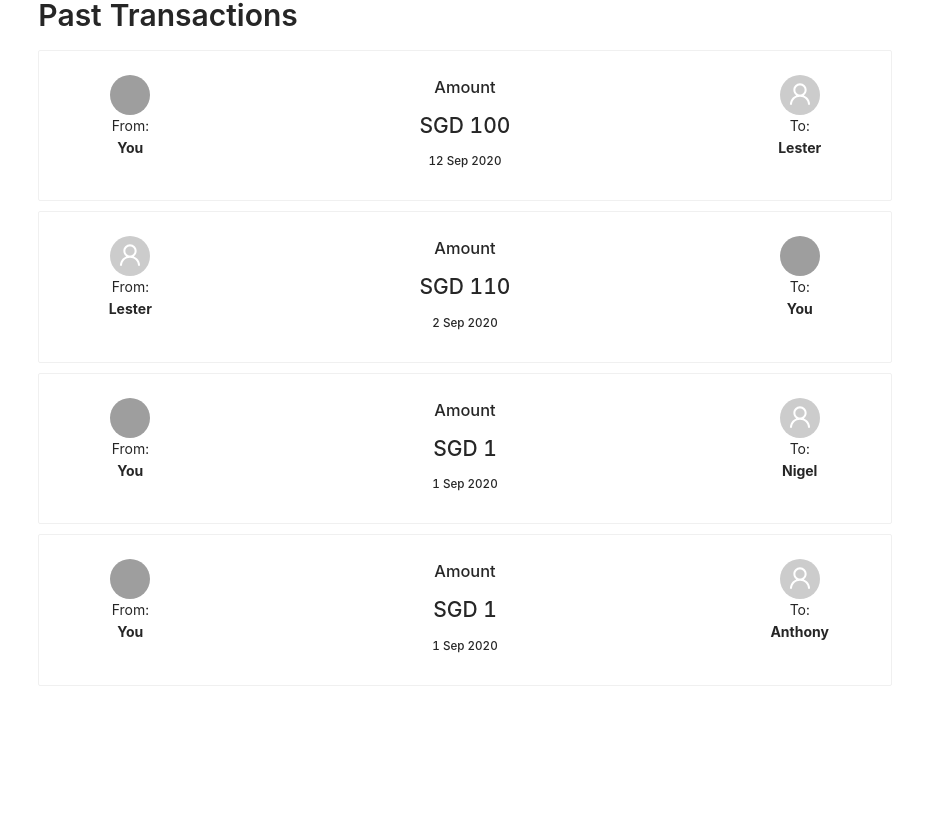
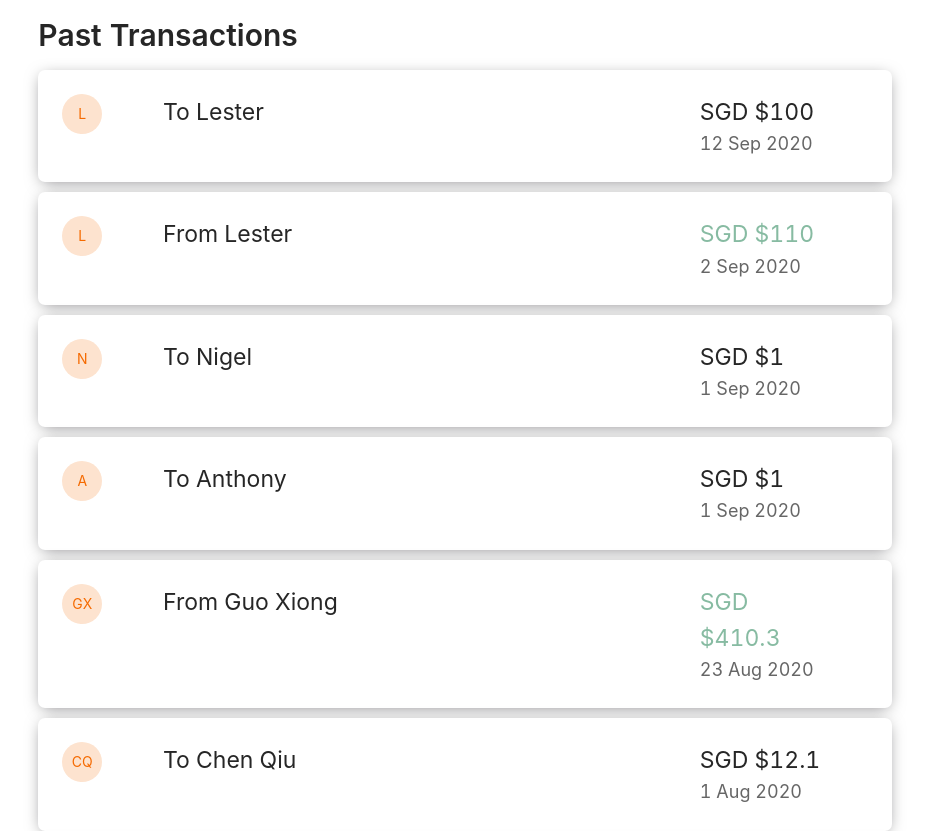
Before and after one commit to ticklepoke/citi-team-18, a React (Create React App) app in the folder client/: page /transaction in a window 1280 px wide. Shown: the part 497-1328 px from the top of the page, without its empty margins (175-1104 px from the left). Before the commit the page ends 1183 px from the top, so only its background shows below. Built offline with nearby package versions, Linux system fonts and the light colour scheme; grey boxes are pictures that could not be loaded.

Commit message:
add more data and change card

```diff
--- a/client/src/components/ButtonWithModal.js
+++ b/client/src/components/ButtonWithModal.js
@@ -7,6 +7,7 @@ import {
   Typography,
   Cascader,
   message,
+  Row,
 } from "antd";
 
 import {
@@ -146,7 +147,7 @@ const NewTransactionButton = (props) => {
     });
   };
   return (
-    <Fragment>
+    <Row style={{ marginTop: 20 }}>
       <Button
         type="primary"
         style={{
@@ -186,7 +187,7 @@ const NewTransactionButton = (props) => {
           setVisible(false);
         }}
       />
-    </Fragment>
+    </Row>
   );
 };
 export default NewTransactionButton;
--- a/client/src/components/PastTransactions.js
+++ b/client/src/components/PastTransactions.js
@@ -4,22 +4,67 @@ import { UserOutlined } from "@ant-design/icons";
 import Avatar from "antd/lib/avatar/avatar";
 import { pastTransactions } from "../data";
 import "./PastTransactions.css";
-const { Title } = Typography;
+const { Title, Text } = Typography;
 
+// {
+//   from: "Lester",
+//   to: "You",
+//   amount: 110,
+//   date: "2 Sep 2020",
+// },
+
+const avatarMap = {
+  Lester: () => (
+    <Avatar
+      size="large"
+      style={{ color: "#f56a00", backgroundColor: "#fde3cf" }}
+    >
+      L
+    </Avatar>
+  ),
+  Anthony: () => (
+    <Avatar
+      size="large"
+      style={{ color: "#f56a00", backgroundColor: "#fde3cf" }}
+    >
+      A
+    </Avatar>
+  ),
+  "Guo Xiong": () => (
+    <Avatar
+      size="large"
+      style={{ color: "#f56a00", backgroundColor: "#fde3cf" }}
+    >
+      GX
+    </Avatar>
+  ),
+  "Chen Qiu": () => (
+    <Avatar
+      size="large"
+      style={{ color: "#f56a00", backgroundColor: "#fde3cf" }}
+    >
+      CQ
+    </Avatar>
+  ),
+  You: () => (
+    <Avatar
+      size="large"
+      style={{ color: "#f56a00", backgroundColor: "#fde3cf" }}
+    >
+      Y
+    </Avatar>
+  ),
+  Nigel: () => (
+    <Avatar
+      size="large"
+      style={{ color: "#f56a00", backgroundColor: "#fde3cf" }}
+    >
+      N
+    </Avatar>
+  ),
+};
 export default function PastTransactions(props) {
   const { transactions } = props;
-  const renderAvatar = (You) => {
-    if (You == "You") {
-      return (
-        <Avatar
-          size="large"
-          src="https://zos.alipayobjects.com/rmsportal/ODTLcjxAfvqbxHnVXCYX.png"
-        />
-      );
-    } else {
-      return <Avatar icon={<UserOutlined />} size="large" />;
-    }
-  };
 
   useEffect(() => {
     console.log(props);
@@ -27,33 +72,67 @@ export default function PastTransactions(props) {
 
   const renderCards = () => {
     const cards = transactions.map((item) => {
+      if (item.from === "You") {
         return (
-        <Card className="transaction-card">
-          <Row className="transaction-row" align="top" justify="center">
-            <Col span={4} className="col-center">
-              {renderAvatar(item.from)}
-              <span className="text-center">From: </span>
-              <h4 className="text-center text-bold">{item.from}</h4>
+          <Card
+            style={{
+              borderWidth: 0,
+              borderRadius: 7,
+              boxShadow: "0px 3px 16px -4px rgba(5,3,9,0.5)",
+            }}
+            className="transaction-card"
+          >
+            <Row align="top">
+              <Col span={3}>{avatarMap[item.to]()}</Col>
+              <Col span={16}>
+                <Text style={{ fontSize: 23 }}>{`To ${item.to}`}</Text>
               </Col>
-            <Col span={16}>
-              <h3 className="label-amount">Amount</h3>
-              <h2 className="amount">SGD {item.amount}</h2>
-              <h5 className="text-center">{item.date}</h5>
-            </Col>
-            <Col span={4} className="col-center">
-              {renderAvatar(item.to)}
-              <span className="text-center"> To: </span>
-              <h4 className="text-center text-bold">{item.to}</h4>
+              <Col style={{ flex: 1, flexDirection: "column" }} span={4}>
+                <div>
+                  <Text style={{ fontSize: 23 }}>{`SGD $${item.amount}`}</Text>
+                </div>
+                <Text style={{ fontSize: 18, color: "#666" }}>{item.date}</Text>
               </Col>
             </Row>
           </Card>
         );
+      } else {
+        return (
+          <Card
+            style={{
+              borderWidth: 0,
+              borderRadius: 7,
+              boxShadow: "0px 3px 16px -4px rgba(5,3,9,0.5)",
+            }}
+            className="transaction-card"
+          >
+            <Row className="transaction-row" align="top">
+              <Col span={3}>{avatarMap[item.from]()}</Col>
+              <Col span={16}>
+                <Text style={{ fontSize: 23 }}>{`From ${item.from}`}</Text>
+              </Col>
+              <Col span={4}>
+                <div>
+                  <Text
+                    style={{ fontSize: 23, color: "#87BBA2" }}
+                  >{`SGD $${item.amount}`}</Text>
+                </div>
+                <div>
+                  <Text style={{ fontSize: 18, color: "#666" }}>
+                    {item.date}
+                  </Text>
+                </div>
+              </Col>
+            </Row>
+          </Card>
+        );
+      }
     });
 
     return cards;
   };
   return (
-    <div style={{ paddingTop: 30 }}>
+    <div style={{ paddingTop: 30, marginBottom: 30 }}>
       <Title level={2}> Past Transactions </Title> {renderCards()}
     </div>
   );
--- a/client/src/components/Transaction.js
+++ b/client/src/components/Transaction.js
@@ -43,7 +43,7 @@ const Transaction = () => {
         <Row
           style={{
             width: "100%",
-            backgroundColor: "#2392cc",
+            backgroundImage: "linear-gradient(#24C6DC,#514A9D)",
             minHeight: 250,
             borderRadius: 14,
             boxShadow: "-4px 3px 16px -4px rgba(35,146,204,0.86)",
@@ -55,7 +55,7 @@ const Transaction = () => {
             <Text
               style={{
                 position: "relative",
-                top: 10,
+                top: 7,
                 marginTop: 10,
                 color: "#F6F7EB",
                 fontSize: 28,
@@ -65,7 +65,7 @@ const Transaction = () => {
             </Text>
             <Text
               level={2}
-              style={{ marginTop: 0, color: "#F6F7EB", fontSize: 67 }}
+              style={{ marginTop: 0, color: "#F6F7EB", fontSize: 78 }}
             >
               {`$${parseFloat(balance).toFixed(2)}`}
             </Text>
--- a/client/src/data.js
+++ b/client/src/data.js
@@ -23,4 +23,22 @@ export const pastTransactions = [
     amount: 1,
     date: "1 Sep 2020",
   },
+  {
+    from: "Guo Xiong",
+    to: "You",
+    amount: 410.3,
+    date: "23 Aug 2020",
+  },
+  {
+    from: "You",
+    to: "Chen Qiu",
+    amount: 12.1,
+    date: "1 Aug 2020",
+  },
+  {
+    from: "Anthony",
+    to: "You",
+    amount: 10.9,
+    date: "1 Sep 2020",
+  },
 ];
```
Lines whose indentation alone changed are shown as unchanged.
